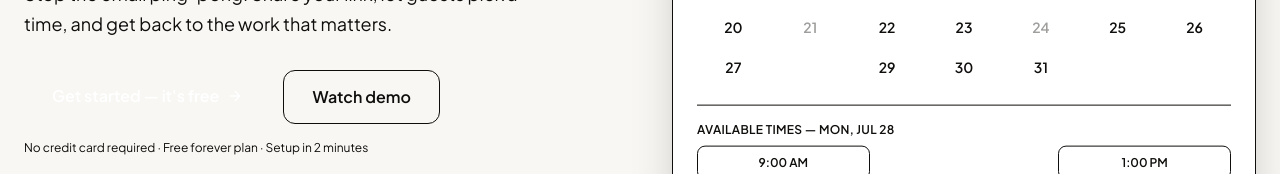
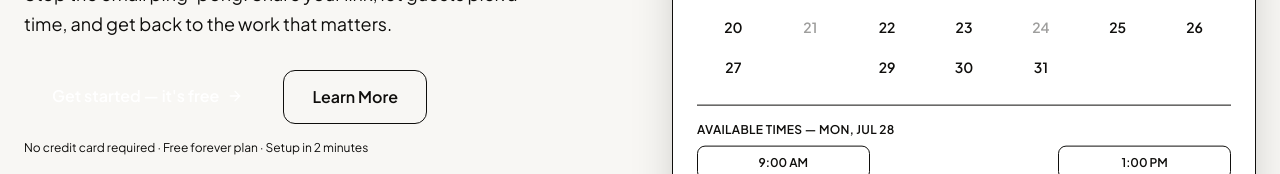
Before and after one commit to devwithaditya/Cally-Scheduling-Webapplication, a React (Vite) app in the folder frontend/: page / in a window 1280 px wide. Shown: the part 487-661 px from the top of the page. Built offline with nearby package versions, Linux system fonts and the light colour scheme.

Commit message:
some-ui-fix

```diff
--- a/frontend/src/pages/Landing.tsx
+++ b/frontend/src/pages/Landing.tsx
@@ -161,7 +161,7 @@ export function Landing() {
               </motion.div>
               <motion.button whileHover={{ scale: 1.03 }} whileTap={{ scale: 0.97 }}
                 className="border border-border text-foreground font-semibold px-7 py-3.5 rounded-xl hover:bg-secondary transition-colors duration-200">
-                Watch demo
+                Learn More
               </motion.button>
             </motion.div>
             <motion.p variants={fadeUp} initial="hidden" animate="visible" custom={4}
```
